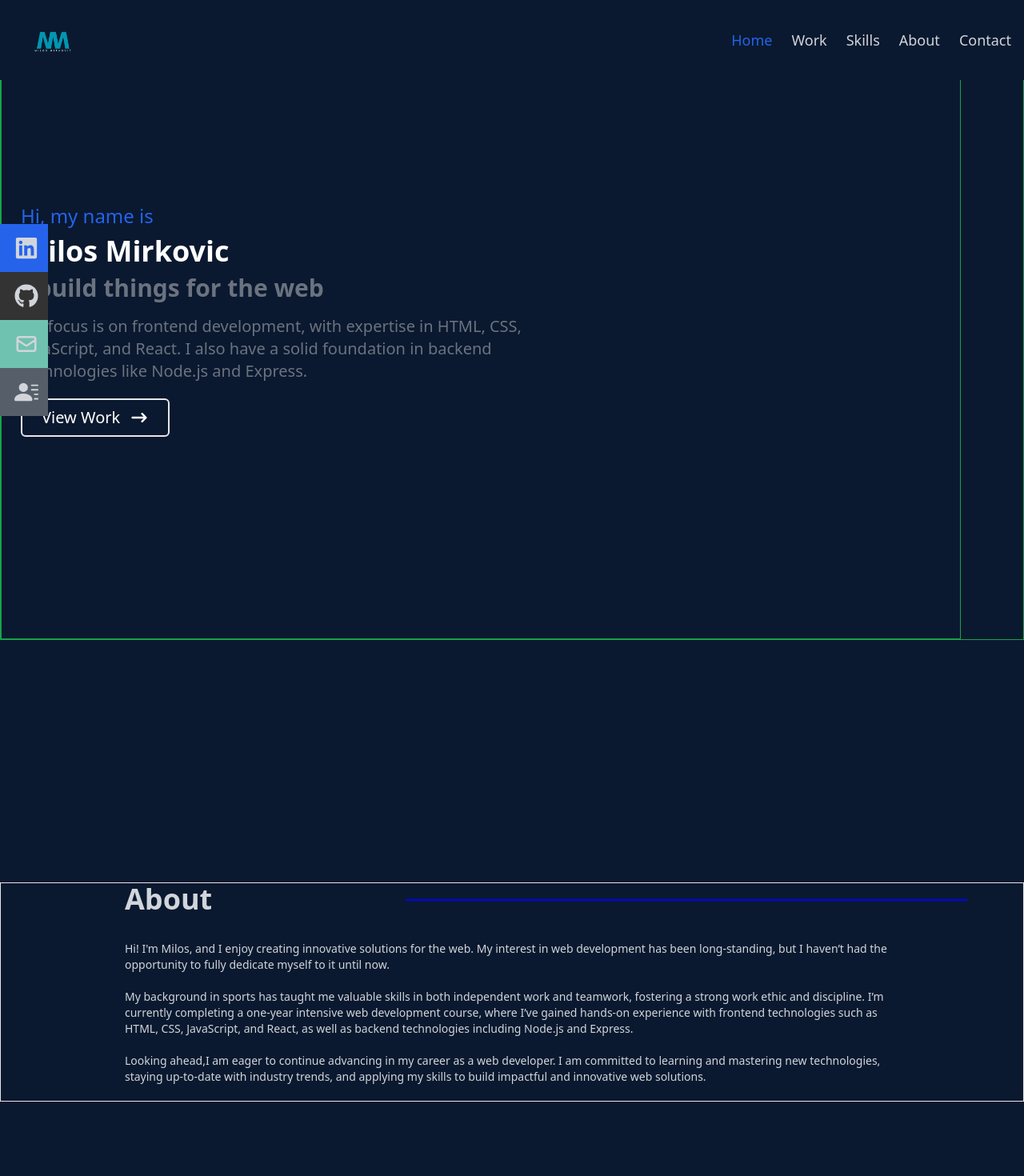
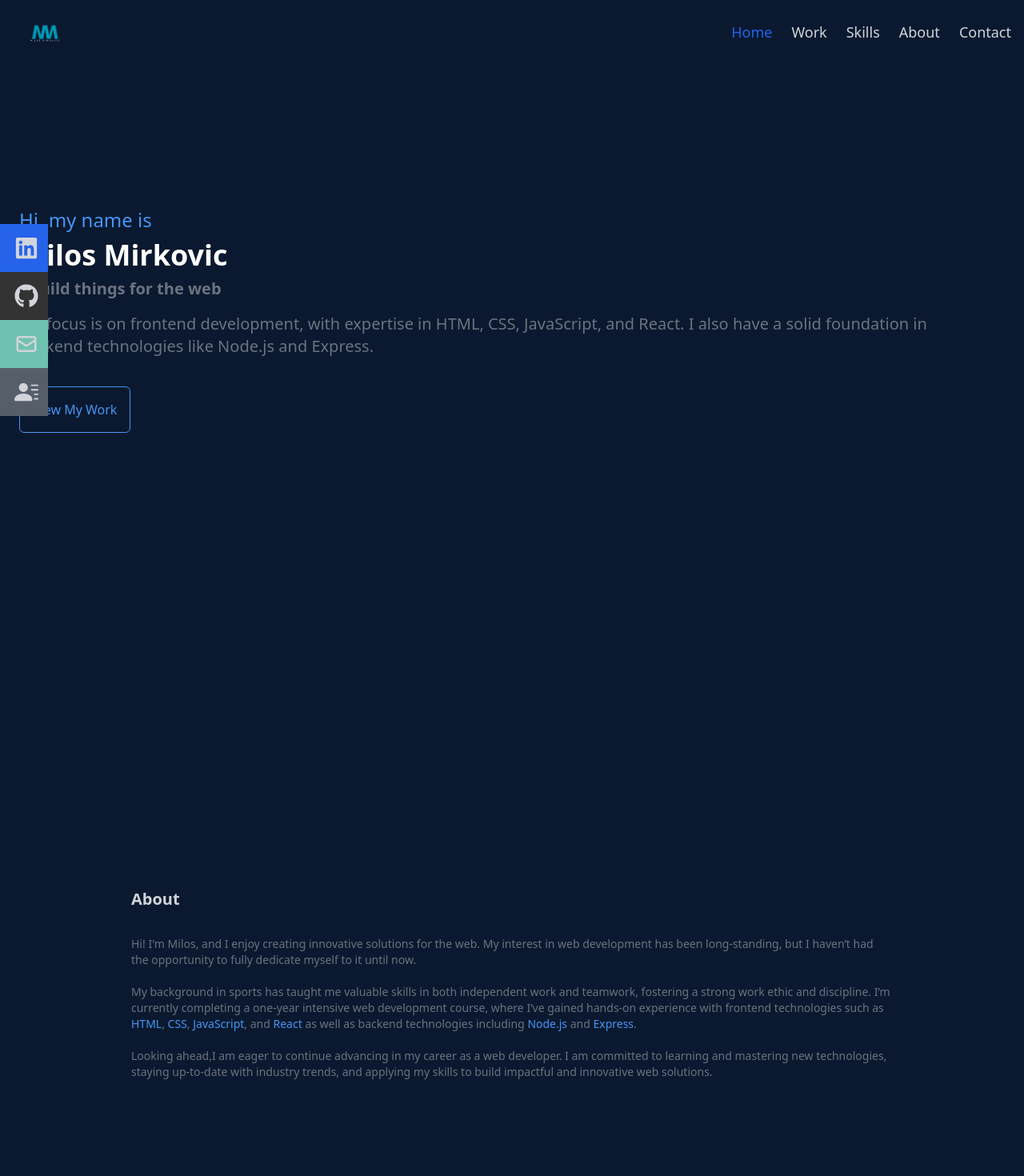
Before and after one commit to Milos191405/Portfolio-React, a React (Vite) app: page / in a window 1280 px wide. Shown: the top 1470 px of the page at 80% size. Built offline with nearby package versions, Linux system fonts and the light colour scheme.

Commit message:
making sm screen

```diff
--- a/src/App.jsx
+++ b/src/App.jsx
@@ -28,8 +28,8 @@ function App() {
       <Home />
       <About />
       <Skills />
-      <Work/>
-      <Contact/>
+      {/* <Work/> */}
+       <Contact/>
     </>
   );
 }
--- a/src/components/About.jsx
+++ b/src/components/About.jsx
@@ -2,22 +2,19 @@ const About = () => {
   return (
     <section
       name="about"
-      className="w-full min-h-screen pt-20 bg-[#0a192f] text-gray-300 md:flex items-center "
+      className="w-full min-h-screen pt-[80px] bg-[#0a192f] text-gray-300 md:flex items-center "
       aria-labelledby="about-heading"
     >
-      <div className="flex flex-col justify-center items-center w-full h-full border">
-        <header className="max-w-[1000px] w-full grid grid-cols-2 gap-8">
-          <div className="text-left pb-8 pl-4">
-            <h2
-              id="after"
-              className=" relative text-2xl md:text-4xl font-bold "
-            >
+      <div className="flex flex-col justify-center items-center w-full h-full ">
+        <header className=" max-w-[1000px] w-full">
+          <div className="text-left pb-8 mx-6">
+            <h2 id="after" className=" text-xl  font-bold z-10">
               About
             </h2>
           </div>
         </header>
-        <div className="max-w-[1000px] w-full grid grid-cols-1 gap-8 px-4">
-          <div className="text-left text-sm">
+        <div className="max-w-[1000px] w-full grid grid-cols-1 gap-8 px-6">
+          <div className="text-left text-sm text-text-primary">
             <p className=" pb-5">
               Hi! I'm Milos, and I enjoy creating innovative solutions for the
               web. My interest in web development has been long-standing, but I
@@ -29,8 +26,14 @@ const About = () => {
               independent work and teamwork, fostering a strong work ethic and
               discipline. I’m currently completing a one-year intensive web
               development course, where I’ve gained hands-on experience with
-              frontend technologies such as HTML, CSS, JavaScript, and React, as
-              well as backend technologies including Node.js and Express.
+              frontend technologies such as{" "}
+              <span className="text-text-secondary">HTML</span>,
+              <span className="text-text-secondary"> CSS</span>,
+              <span className="text-text-secondary"> JavaScript</span>, and
+              <span className="text-text-secondary"> React</span> as well as
+              backend technologies including{" "}
+              <span className="text-text-secondary">Node.js</span> and
+              <span className="text-text-secondary"> Express</span>.
             </p>
             <p className=" pb-5 ">
               Looking ahead,I am eager to continue advancing in my career as a
@@ -40,7 +43,6 @@ const About = () => {
               solutions.
             </p>
           </div>
-
         </div>
       </div>
     </section>
--- a/src/components/Home.jsx
+++ b/src/components/Home.jsx
@@ -5,36 +5,31 @@ function Home() {
   const navigate = useNavigate();
 
   const handleViewWork = () => {
-    navigate("/work");
+    navigate("/");
   };
 
   return (
-    <div
-      name="home"
-      className="w-full h-[100vh] bg-[#0a192f] border border-green-600  "
-    >
-      <div className="max-w-[1200px] h-[100%] px-6  flex flex-col justify-center  text-white  border border-green-600">
-        <p className="text-lg md:text-2xl text-blue-600 mb-2">Hi, my name is</p>
-        <h1 className="text-2xl md:text-4xl mb-2 font-bold">
-          Milos Mirkovic
-        </h1>
-        <h2 className="text-xl md:text-3xl font-bold text-gray-500">
+    <div name="home" className="w-full h-screen bg-bg-primary">
+      <div className="max-w-[1200px] h-[100%] px-6  flex flex-col justify-center  text-header ">
+        <p className="text-lg md:text-2xl text-text-secondary mb-2">
+          Hi, my name is
+        </p>
+        <h1 className="text-2xl md:text-4xl mb-2 font-bold">Milos Mirkovic</h1>
+        <h2 className="text-xl  font-bold text-text-primary">
           I build things for the web
         </h2>
-        <p className="text-sm md:text-xl mb-1 text-gray-500 py-4 max-w-[700px]">
+        <p className="text-sm md:text-xl mb-1 text-text-primary py-4">
           My focus is on frontend development, with expertise in HTML, CSS,
           JavaScript, and React. I also have a solid foundation in backend
           technologies like Node.js and Express.
         </p>
-        <div>
+        <div className="mt-4">
           <button
+            id="button"
             onClick={handleViewWork}
-            className="btn group text-white border-2 px-6 py-2 rounded-md flex items-center sm:text-lg md:text-xl hover:bg-blue-600 active:border-blue-600"
+            className="custom-button text-text-secondary border-[1px] border-text-secondary px-4   flex items-center z-10"
           >
-            View Work
-            <span className="ml-3 transition-transform duration-300 group-hover:rotate-90">
-              <HiArrowNarrowRight size={24} />
-            </span>
+            View My Work
           </button>
         </div>
       </div>
--- a/src/components/Navbar.jsx
+++ b/src/components/Navbar.jsx
@@ -47,15 +47,11 @@ function Navbar() {
   const closeMenu = () => setNav(false);
 
   return (
-    <nav className=" w-full fixed top-0  h-[100px] flex flex-row items-center justify-between  px-4 bg-[#0a192f] text-gray-300  ">
+    <nav className=" w-full fixed top-0  h-[80px] flex flex-row items-center justify-between bg-bg-primary  px-4 bg-primary text-gray-300 border-b-[1px] border-bg-primary  ">
       {/* Logo */}
       <div>
         <Link to={"/"}>
-          <img
-            src={Logo}
-            alt="Logo"
-            className="w-[100px]"
-          />
+          <img src={Logo} alt="Logo" className="w-[80px]  " />
         </Link>
       </div>
 
@@ -95,14 +91,14 @@ function Navbar() {
           <div className="fixed top-0 left-0 w-screen h-screen bg-[#0a192f]/10  text-gray-300 flex">
             {/* Blurred overlay on the left 1/4 */}
             <div
-              className="w-1/4 h-screen mt-[100px] backdrop-blur-sm z-40 "
+              className="w-1/4 h-screen top-[80px]  backdrop-blur-sm z-50 relative  "
               onClick={closeMenu}
             ></div>
 
             {/* Mobile menu on the right 3/4 */}
             <ul
               id="mobile-menu"
-              className="pt-[200px]  w-3/4 h-screen  bg-[#0c103a] text-white flex flex-col items-center z-50 relative "
+              className="pt-[200px]  w-3/4 h-screen  bg-[#111f4d] text-text-secondary flex flex-col items-center z-20 relative "
             >
               {navLinks.map(({ to, label }) => (
                 <li
--- a/src/components/Skills.jsx
+++ b/src/components/Skills.jsx
@@ -25,9 +25,9 @@ const Skills = () => {
         </div>
         <div className="w-full h-full flex justify-center items-center">
           <div className="w-full h-full grid grid-cols-2 md:grid-cols-4 gap-4 text-center py-4  ">
-            <div className="pt-3 shadow-sm shadow-[#e5e7e8] hover:scale-110 duration-500">
+            <div className="pt-3 shadow-sm shadow-[#e5e7e8] bg-bg-secondary hover:scale-110 duration-500">
               <img
-                className="w-12 sm:w-16 md:w-20 lg:w-24  mx-auto"
+                className="w-12 sm:w-16 md:w-20 lg:w-24  mx-auto opacity-10  "
                 src={HTML}
                 alt="HTML icon"
               />
--- a/src/components/Work.jsx
+++ b/src/components/Work.jsx
@@ -1,7 +1,9 @@
 import Forest from "../assets/Work/forest.jpg";
+import "./styles.css";
 
 import excelConverter from "../assets/Work/excel-converter.png";
 import Portfolio from "../assets/Work/Portfolio version 1.png";
+import CSS from '../assets/css.png'
 
 function Work() {
   return (
@@ -20,116 +22,33 @@ function Work() {
           </p>
         </div>
 
-        <section className="grid sm:grid-cols-1 md:grid-cols lg:grid-cols-2 gap-4">
+        <article
+          id="work"
+          className="relative grid grid-cols-12 grid-rows-2 gap-10  h-[500px] w-[1200px]"
+        >
+          {/* First div (Background Image) */}
+          <div className="col-span-8 row-span-2  opacity-20 bg-[#39e5fc] hover:opacity-55 hover:bg- border border-red-600 ">
+            <img src={CSS} alt="" className="h-full w-full " />
+          </div>
 
-          <article
-            style={{
-              position:"relative",
-              backgroundImage: `url(${Portfolio})`,
-              backgroundSize: "cover",
-              backgroundPosition: "center",
-              opacity: 0.2,
-              height:"300px",
-            }}
+          {/* Second div (Content) */}
+          <div
+            className="col-span-8 col-start-7 row-span-2 absolute flex justify-center h-[500px] items-center border border-red-600 rounded-md z-10"
+            style={{ backgroundColor: "var(--bg-primary)" }}
           >
-            <div className="">
-              <div className=" text-green-600">
-                <h3>My first Portfolio, HTML and CSS only</h3>
-              </div>
-
-
-
-
-
-                </div>
-
-
-          </article>
-
-          {/* Second project  */}
-          <article
-            style={{
-              backgroundImage: `url(${excelConverter})`,
-              backgroundSize: "cover",
-              backgroundPosition: "center",
-            }}
-          >
-            <div className="w-full h-full shadow-sm shadow-white group container rounded-md flex justify-center items-center mx-auto content-div ">
-              {/* Hover effects  */}
-              <div className="w-full flex flex-col items-center opacity-0 group-hover:opacity-100 ">
-                <span className="text-xl  font-bold text-gray-600 tracking-wider ">
-                  Portfolio, HTML and CSS
-                </span>
-                <div className="pt-8 text-center">
-                  <a
-                    href="https://excel-converter-xlm9.onrender.com/"
-                    target="blank"
-                  >
-                    <button className="text-center rounded-lg px-4 py-3 m-2 bg-white text-gray-500 font-bold text-base ">
-                      Demo
-                    </button>
-                  </a>
-                  <a
-                    href="https://github.com/Milos191405/Excel-converter"
-                    target="blank"
-                  >
-                    <button className="text-center rounded-lg px-4 py-3 m-2 bg-white text-gray-500 font-bold text-base ">
-                      Code
-                    </button>
-                  </a>
-                </div>
-              </div>
+            <div className="flex flex-col items-center text-center text-white p-10">
+              <h3 className="text-lg font-bold">My first Portfolio</h3>
+              <p className="mt-2">
+                Portfolio made only with HTML and CSS. My first project that I
+                made.
+              </p>
+              <ul className="flex space-x-5 mt-4">
+                <li className="text-sm">HTML</li>
+                <li className="text-sm">CSS</li>
+              </ul>
             </div>
-          </article>
-
-          {/* Third project  */}
-          <article style={{ backgroundImage: `url(${Forest})` }}>
-            <div className="w-full h-full shadow-sm shadow-white  group container rounded-md flex justify-center items-center mx-auto content-div  ">
-              {/* Hover effects  */}
-              <div className="w-full flex flex-col items-center opacity-0 group-hover:opacity-100">
-                <span className="text-xl  font-bold text-gray-600 tracking-wider ">
-                  React Portfolio
-                </span>
-                <div className="pt-8 text-center">
-                  <a href="/">
-                    <button className="text-center rounded-lg px-4 py-3 m-2 bg-white text-gray-500 font-bold text-base ">
-                      Demo
-                    </button>
-                  </a>
-                  <a href="/" target="blank">
-                    <button className="text-center rounded-lg px-4 py-3 m-2 bg-white text-gray-500 font-bold text-base ">
-                      Code
-                    </button>
-                  </a>
-                </div>
-              </div>
-            </div>
-          </article>
-
-          {/* Fourth project  */}
-          <article style={{ backgroundImage: `url(${Forest})` }}>
-            <div className="w-full h-full shadow-sm shadow-white  group container rounded-md flex justify-center items-center mx-auto content-div  ">
-              {/* Hover effects  */}
-              <div className="w-full flex flex-col items-center opacity-0 group-hover:opacity-100">
-                <span className="text-xl  font-bold text-gray-600 tracking-wider ">
-                  React Portfolio
-                </span>
-                <div className="pt-8 text-center">
-                  <a href="/">
-                    <button className="text-center rounded-lg px-4 py-3 m-2 bg-white text-gray-500 font-bold text-base ">
-                      Demo
-                    </button>
-                  </a>
-                  <a href="/" target="blank">
-                    <button className="text-center rounded-lg px-4 py-3 m-2 bg-white text-gray-500 font-bold text-base ">
-                      Code
-                    </button>
-                  </a>
-                </div>
-              </div>
-            </div>
-          </article>
-        </section>
+          </div>
+        </article>
       </div>
     </div>
   );
--- /dev/null
+++ b/src/components/styles.css
@@ -0,0 +1,36 @@
+
+work::before {
+  content: "";
+  position: absolute;
+  top: 0;
+  left: 100%;
+  width: 100%;
+  height: 100%;
+  /* background-image: url('../assets/ExpressJS.png');  */
+  background-size: cover;
+  background-position: center;
+  opacity: 0.1;
+  z-index: -1; /* Ensure the background image is behind the content */
+}
+.custom-button {
+  color: var(--text-secondary); /* Your text color */
+  background-color: transparent;
+  border: 1px solid var(--text-secondary); /* Your border color */
+  border-radius: 0.375rem; /* Equivalent to rounded-md */
+  font-size: 1rem; /* Adjust font size if needed */
+  font-family: var(--font-mono); /* Replace with your actual font or remove */
+  line-height: 1;
+  padding: 1.25rem 1.75rem;
+  transition: all 0.25s cubic-bezier(0.645, 0.045, 0.355, 1); /* Smooth transition */
+}
+
+.custom-button:hover,
+.custom-button:focus-visible {
+  outline: none;
+  box-shadow: 4px 4px 0 0 var(--text-secondary); /* Same color as the border */
+  transform: translate(-5px, -5px); /* Moves the button up and to the left */
+}
+
+.custom-button:after {
+  display: none !important;
+}
--- a/src/index.css
+++ b/src/index.css
@@ -2,19 +2,27 @@
 @tailwind components;
 @tailwind utilities;
 
-/* Ensure the header styles are in place */
+:root {
+  --bg-primary: #0a192fb2;
+  --bg-secondary:#111f4d:
+  --text-primary: #6b7280;
+  --text-secondary:#4795f4;
+  --text-header:white;
 
+}
 
+/*
 #after:after {
   content: "";;
   display: block;
-
-  width: 150%;
-  height: 2px;
+  width: 65%;
+  height: 1px;
   position: absolute;
-  background-color:blue;
-  left: 75%;
-  top: 50%;
+  background-color:var(--text-secondary);
+  left: 35%;
+  top: 25%;
+  z-index: 10;
 
 
 }
+ */
```
Also changed, not shown: src/components/Contact.jsx (+50 -56 lines), tailwind.config.js (+13 -5 lines), src/components/about.css (deleted), src/components/work.css (added).
